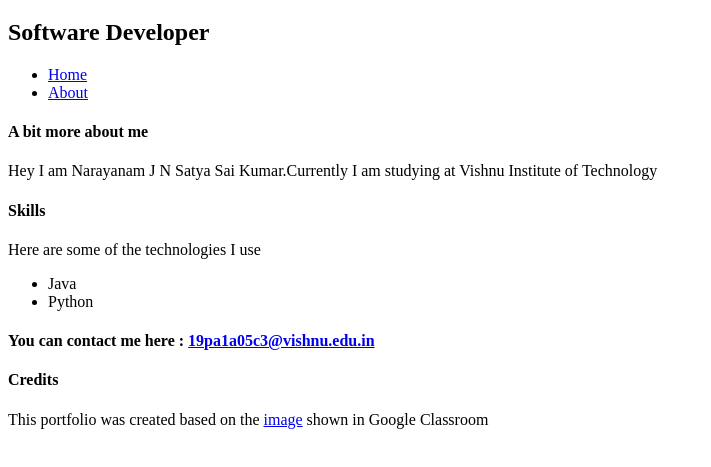
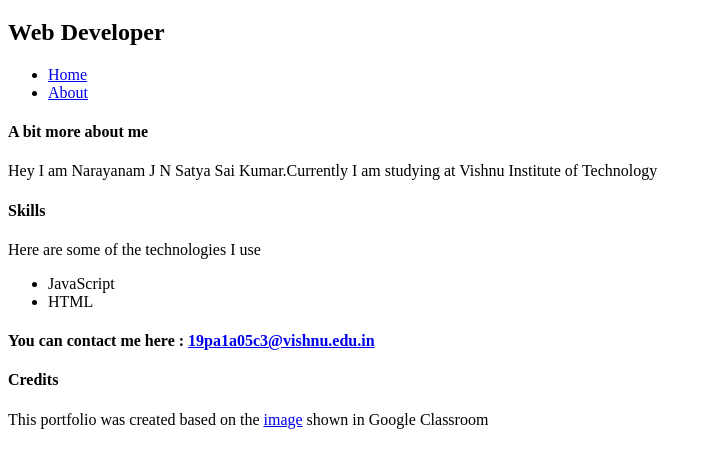
Before and after one commit to 19PA1A05C3/webproject1, a plain HTML site: page index.html in a window 1280 px wide. Shown: the part 61-528 px from the top of the page, without its empty margins (0-711 px from the left). Drawn offline with Linux system fonts and the light colour scheme.

Commit message:
Update index.html

```diff
--- a/index.html
+++ b/index.html
@@ -2,7 +2,7 @@
 <html>
 <body>
 <h1>Narayanam Jagadeesh</h1>
-<h2>Software Developer</h2>
+<h2>Web Developer</h2>
 <ul>
 <li> <a href="home.html">Home</a>   </li>
 <li> <a href="about.html">About</a> </li>
@@ -12,8 +12,8 @@
 <h4>Skills</h4>
 <p>Here are some of the technologies I use</p>
 <ul>
-<li>Java</li>
-<li>Python</li>
+<li>JavaScript</li>
+<li>HTML</li>
 </ul>
 <h4>You can contact me here : <a href="https://mail.google.com/mail/u/0/?tab=rm#inbox?compose=new">19pa1a05c3@vishnu.edu.in</a></p>
 <h4>Credits</h4>
```
